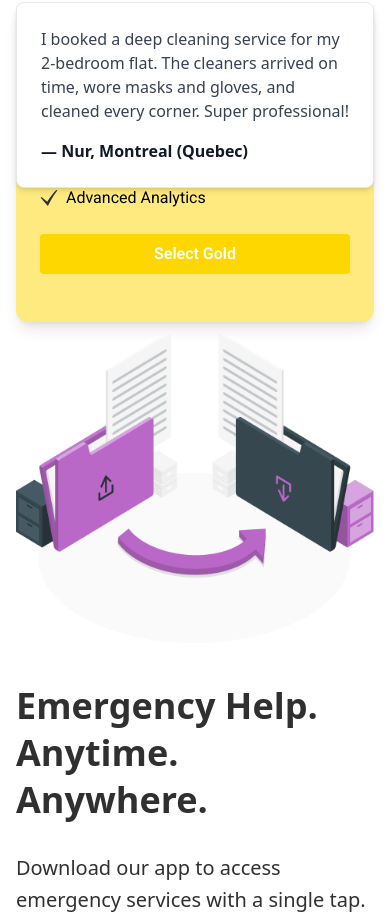
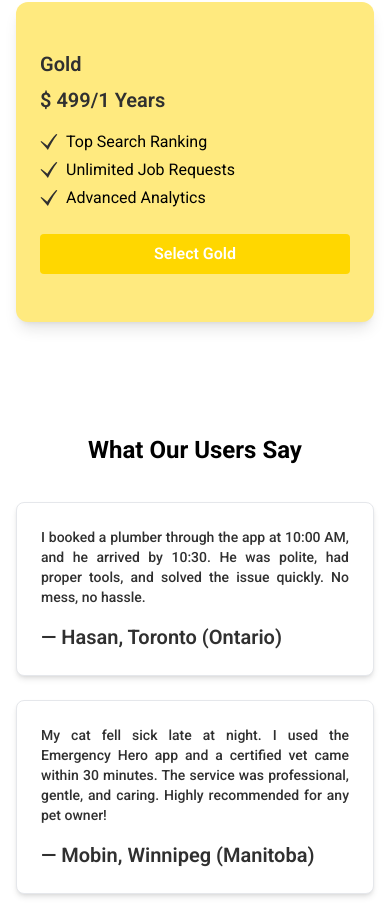
Before and after one commit to Oishee90/melikoz-landing-page, a React (Vite) app: page / in a window 390 px wide. Shown: the part 7675-8589 px from the top of the page. Built offline with nearby package versions, Linux system fonts and the light colour scheme.

Commit message:
update code

```diff
--- a/src/Components/Home/Emergency.jsx
+++ b/src/Components/Home/Emergency.jsx
@@ -4,7 +4,7 @@ import { useTranslation } from "react-i18next";
 const Emergency = () => {
   const { t, i18n } = useTranslation();
   return (
-    <div id="home" className="container p-4 pb-32 mx-auto mt-20">
+    <div id="contact" className="container p-4 pb-32 mx-auto mt-20">
       <div className="container flex flex-col-reverse items-center justify-between gap-10 mx-auto md:flex-row">
         {/* content */}
         <div className="flex flex-col items-center w-full gap-4 text-white md:w-1/2 lg:items-start ">
@@ -19,14 +19,22 @@ const Emergency = () => {
           {/* button */}
           <div className="flex items-center gap-4">
             <div className="bg-[#0097EE] px-6 py-3 rounded-xl">
+              <a href="https://www.apple.com/app-store/" target="_blank">
+                {" "}
                 <button className="text-lg font-bold text-[#FFFFFF]">
                   {t("emergency.button")}
                 </button>
+              </a>{" "}
             </div>
             <div className="bg-[#0097EE] px-6 py-3 rounded-xl">
+              <a
+                href="https://play.google.com/store/games?hl=en&pli=1"
+                target="_blank"
+              >
                 <button className="text-lg font-bold text-[#FFFFFF]">
                   {t("emergency.button2")}
                 </button>
+              </a>
             </div>
           </div>
         </div>
--- a/src/Components/Home/HowItWorks.jsx
+++ b/src/Components/Home/HowItWorks.jsx
@@ -6,7 +6,7 @@ const HowItWorks = () => {
   const steps = t("HowITWorks.steps", { returnObjects: true });
 
   return (
-    <div id="home" className="container p-4 pb-20 mx-auto mt-20 roboto">
+    <div id="howItWorks" className="container p-4 pb-20 mx-auto mt-20 roboto">
       <h3 className="mb-16 text-2xl  text-center md:text-3xl text-[#000000] roboto font-bold">
         {t("HowITWorks.title")}
       </h3>
--- a/src/Components/Home/MembershipPlans.jsx
+++ b/src/Components/Home/MembershipPlans.jsx
@@ -28,13 +28,16 @@ const MembershipPlans = () => {
   ];
 
   return (
-    <div className="container px-4 py-16 mx-auto text-center roboto">
+    <div
+      id="premium"
+      className="container px-4 py-16 mx-auto text-center roboto"
+    >
       <h2 className="mb-6 text-2xl md:text-3xl text-[#000000] font-bold">
         {t("premiumTitle")}
       </h2>
       <p className="mb-10 text-[#303030] text-xl">{t("premiumDescription")}</p>
 
-      <div className="grid grid-cols-1 gap-6 md:grid-cols-2 lg:grid-cols-4 h-96">
+      <div className="grid grid-cols-1 gap-6 md:grid-cols-2 lg:grid-cols-4 md:h-96">
         {plans.map((plan, index) => {
           const planData = t(`plans.${plan.key}`, { returnObjects: true });
 
--- a/src/Components/Home/Services.jsx
+++ b/src/Components/Home/Services.jsx
@@ -7,7 +7,7 @@ const Services = () => {
   const { t } = useTranslation();
 
   return (
-    <div className="bg-[#F3F0F0]">
+    <div className="bg-[#F3F0F0]" id="services">
       <div className="container px-4 py-12 mx-auto ">
         <h2 className="mb-16 text-2xl  text-center md:text-3xl text-[#000000] roboto font-bold">
           {t("servicesSection.title")}
--- a/src/Components/Testimonials.jsx
+++ b/src/Components/Testimonials.jsx
@@ -6,8 +6,8 @@ const Testimonials = () => {
   const testimonials = t("testimonials.users", { returnObjects: true });
 
   return (
-    <div className="container px-4 py-12 mx-auto text-center bg-white">
-      <h2 className="mb-8 text-2xl font-semibold text-gray-800 md:text-3xl">
+    <div className="container px-4 py-12 mx-auto text-center bg-white roboto ">
+      <h2 className="mb-9 text-2xl md:text-3xl text-[#000000] font-bold">
         {t("testimonials.title")}
       </h2>
       <div className="grid max-w-6xl grid-cols-1 gap-6 mx-auto md:grid-cols-3">
@@ -16,8 +16,12 @@ const Testimonials = () => {
             key={index}
             className="p-6 text-left bg-white border rounded-lg shadow-md"
           >
-            <p className="mb-4 text-gray-700">{testimonial.text}</p>
-            <p className="font-semibold text-gray-900">— {testimonial.name}</p>
+            <p className="mb-4 text-sm  text-[#303030] font-medium  text-justify">
+              {testimonial.text}
+            </p>
+            <p className="font-semibold text-[#303030] text-xl ">
+              — {testimonial.name}
+            </p>
           </div>
         ))}
       </div>
```
Lines whose indentation alone changed are shown as unchanged.
